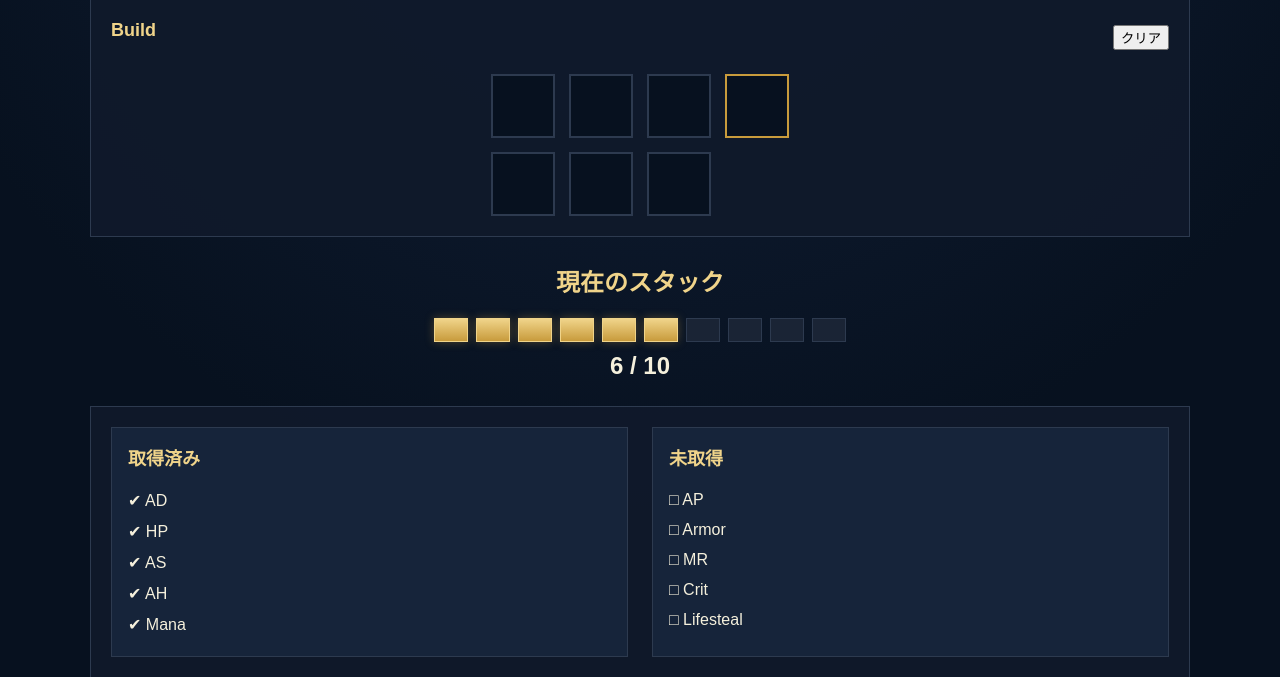
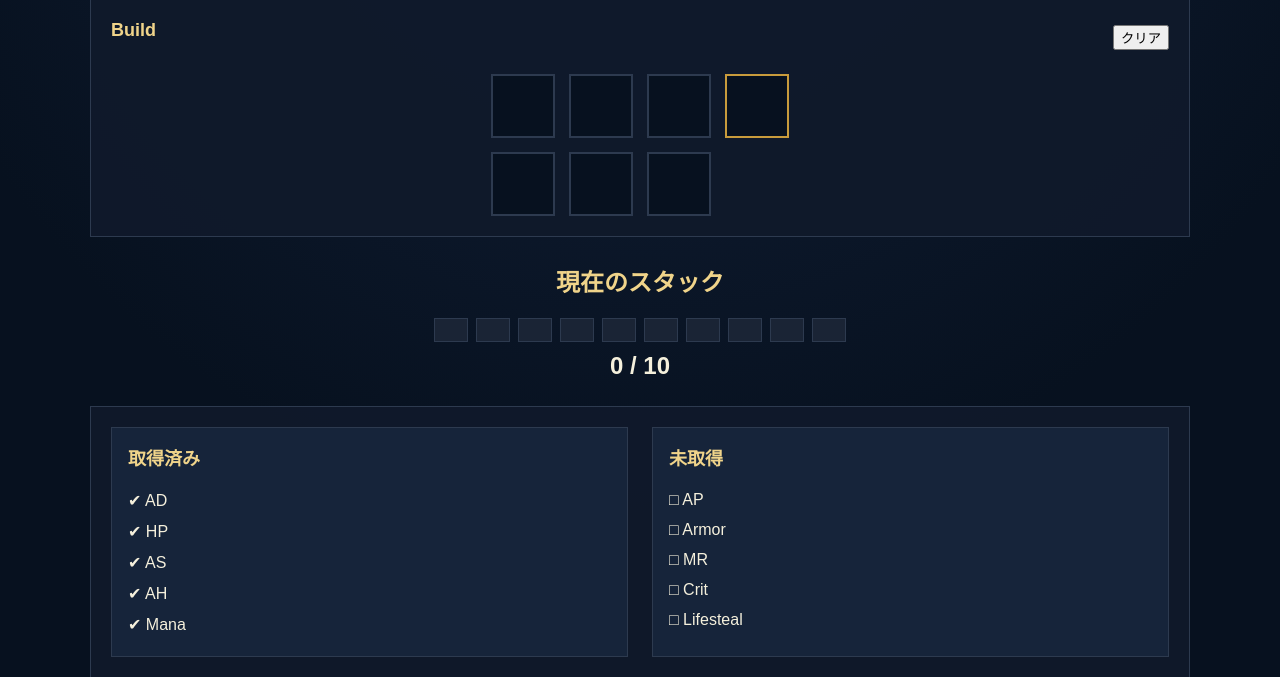
Before and after one commit to go825/jack-of-all-trades-checker, a Flask app: template templates/index.html in a window 1280 px wide. Shown: the part 259-936 px from the top of the page. Run offline with Flask 3, Linux system fonts and the light colour scheme; the template is opened without the code that fills it, so the values that code supplies are empty.

Commit message:
feat: render Jack of All Trades stack count

```diff
--- a/static/js/app.js
+++ b/static/js/app.js
@@ -110,6 +110,7 @@ function renderBuild() {
     });
 
     const jackStats = calculateJackStats(build);
+    renderStack(jackStats.length);
     console.log("何でも屋ステータス:", jackStats);
 }
 
@@ -121,3 +122,20 @@ function clearDropTargets() {
 }
 
 renderBuild();
+
+function renderStack(stackCount) {
+    const countElement = document.getElementById("stack-count");
+    const stackBoxes = document.querySelectorAll(".stack-box");
+
+    const cappedCount = Math.min(stackCount, 10);
+
+    countElement.textContent = `${cappedCount} / 10`;
+
+    stackBoxes.forEach((box, index) => {
+        if (index < cappedCount) {
+            box.classList.add("active");
+        } else {
+            box.classList.remove("active");
+        }
+    });
+}
--- a/templates/index.html
+++ b/templates/index.html
@@ -67,19 +67,19 @@
 
     <section class="stack-section">
         <h2>現在のスタック</h2>
-        <div class="stack-boxes">
-            <div class="stack-box active"></div>
-            <div class="stack-box active"></div>
-            <div class="stack-box active"></div>
-            <div class="stack-box active"></div>
-            <div class="stack-box active"></div>
-            <div class="stack-box active"></div>
-            <div class="stack-box"></div>
-            <div class="stack-box"></div>
-            <div class="stack-box"></div>
-            <div class="stack-box"></div>
+        <div class="stack-boxes" id="stack-boxes">
+            <div class="stack-box" data-stack="0"></div>
+            <div class="stack-box" data-stack="1"></div>
+            <div class="stack-box" data-stack="2"></div>
+            <div class="stack-box" data-stack="3"></div>
+            <div class="stack-box" data-stack="4"></div>
+            <div class="stack-box" data-stack="5"></div>
+            <div class="stack-box" data-stack="6"></div>
+            <div class="stack-box" data-stack="7"></div>
+            <div class="stack-box" data-stack="8"></div>
+            <div class="stack-box" data-stack="9"></div>
         </div>
-        <div class="stack-count">6 / 10</div>
+        <div class="stack-count" id="stack-count">0 / 10</div>
     </section>
 
     <section class="panel status-panel">
```
